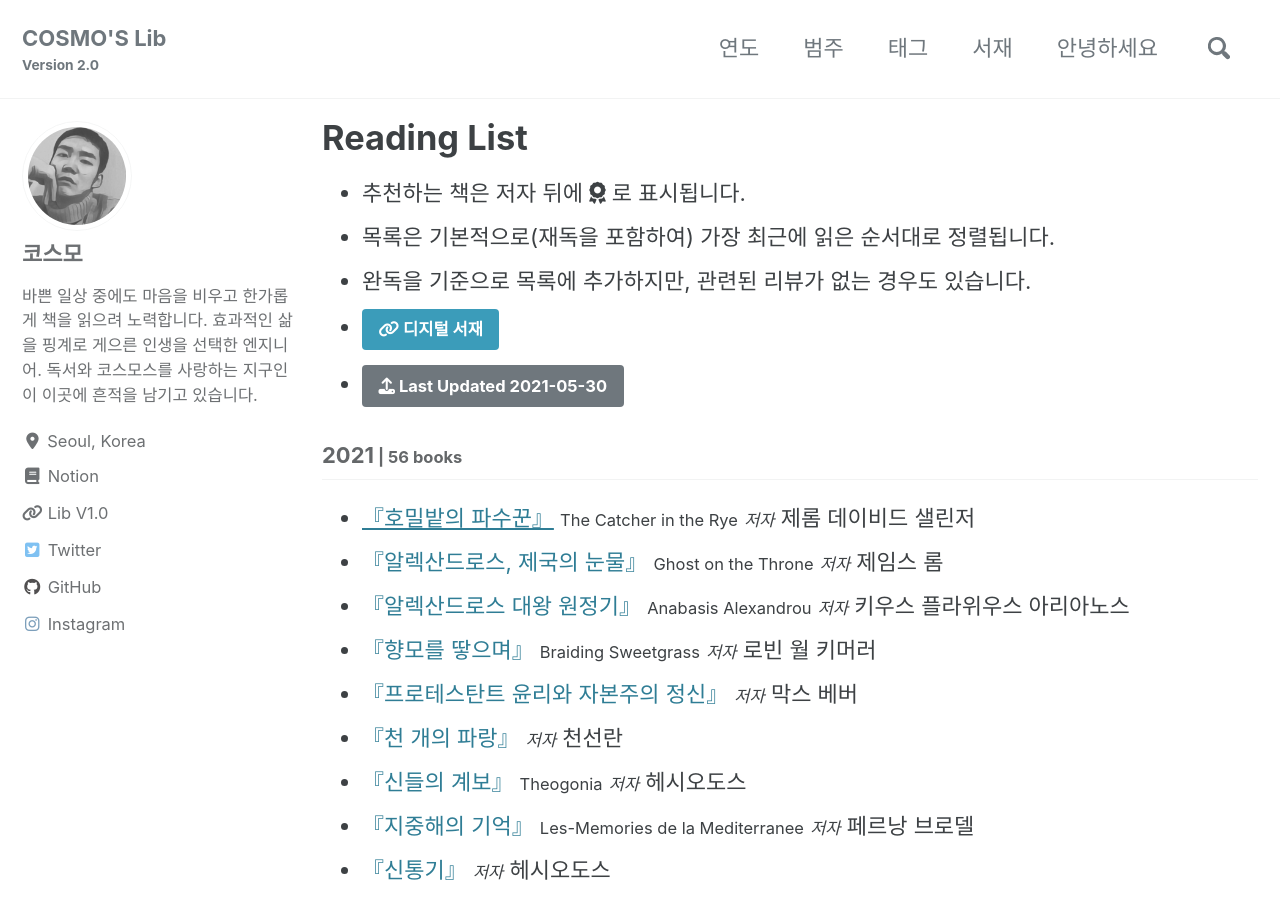
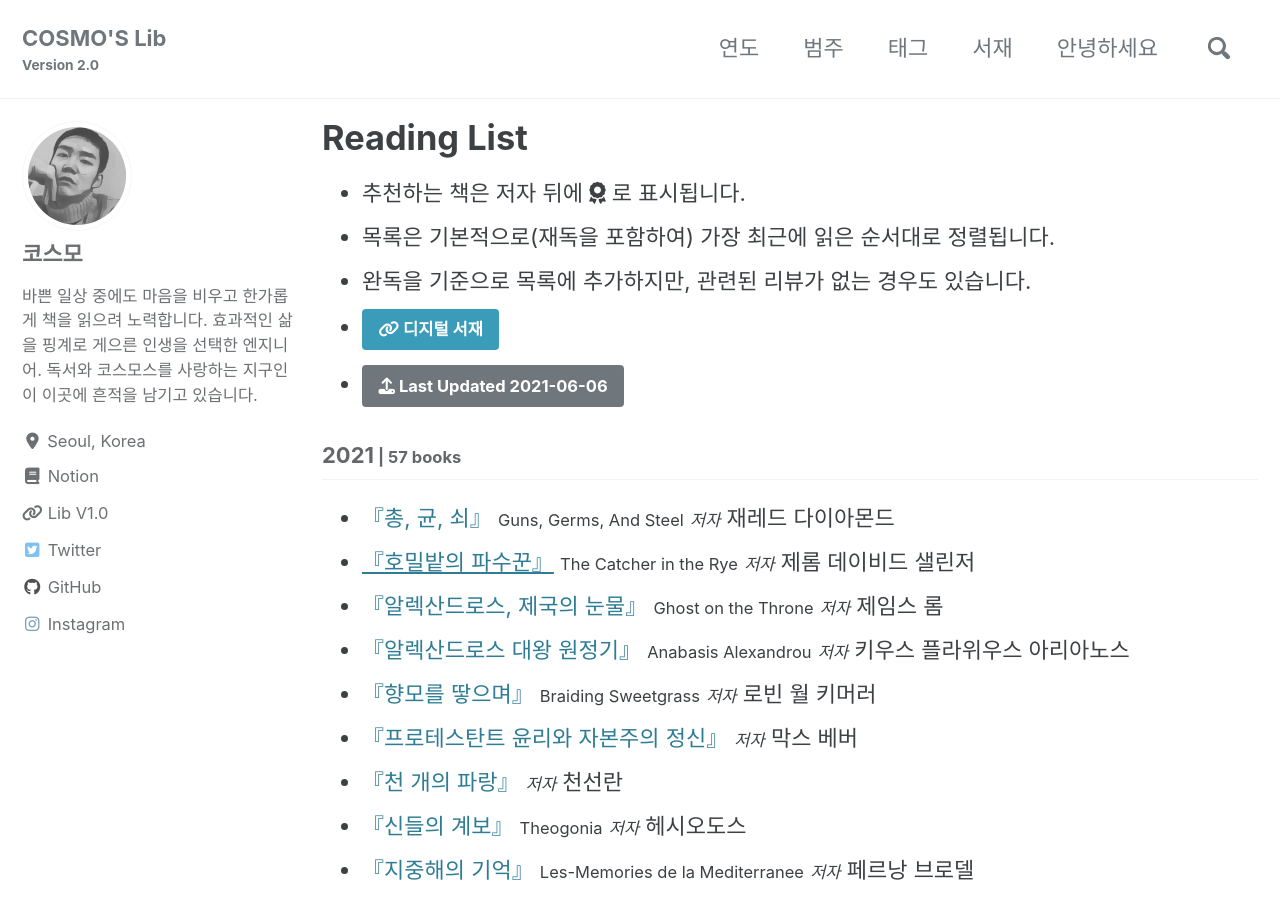
Before and after one commit to deftone2000/cosmo-s-archive, a Jekyll site: the page built from _pages/reading-list.html, in a window 1280 px wide and 900 px high. Built offline with Jekyll 4.4.1, drawn with Linux system fonts in a browser that asks for light colours; cached includes are drawn as plain includes; nearby versions of some CDN libraries; comment, search, counter and statistics services are not loaded; a style sheet for code colours, icons or effects is not loaded.

Commit message:
no message

```diff
--- a/_data/reading.yml
+++ b/_data/reading.yml
@@ -1,7 +1,17 @@
-lastupdate: 2021-05-30
+lastupdate: 2021-06-06
 list:
   - year: "2021"
     books:
+
+      - title: "총, 균, 쇠"
+        ori_title: Guns, Germs, And Steel
+        author: 재레드 다이아몬드
+        post_title:
+        cover:
+        trans: 김진준
+        pub: 문학사상
+        pub_info: 2013-03-04
+        post_link:
 
       - title: "호밀밭의 파수꾼"
         ori_title: The Catcher in the Rye
```
